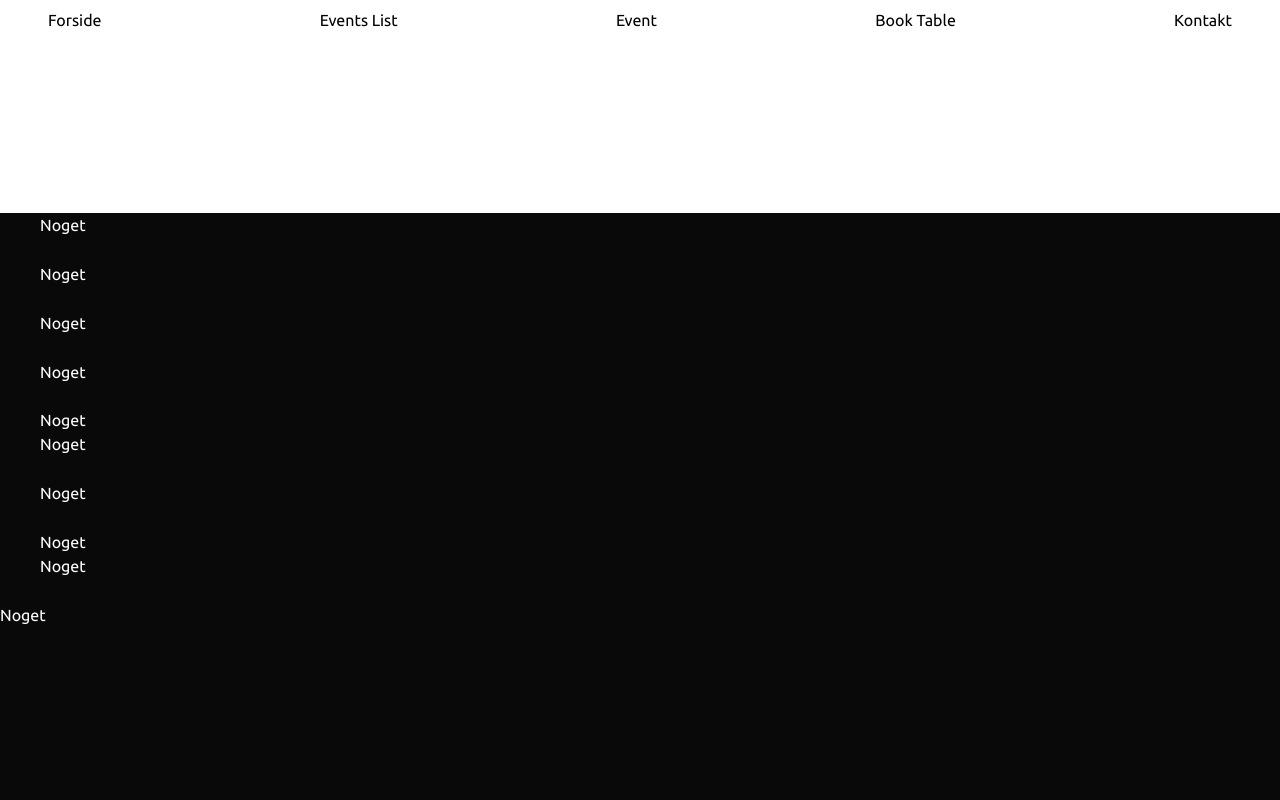
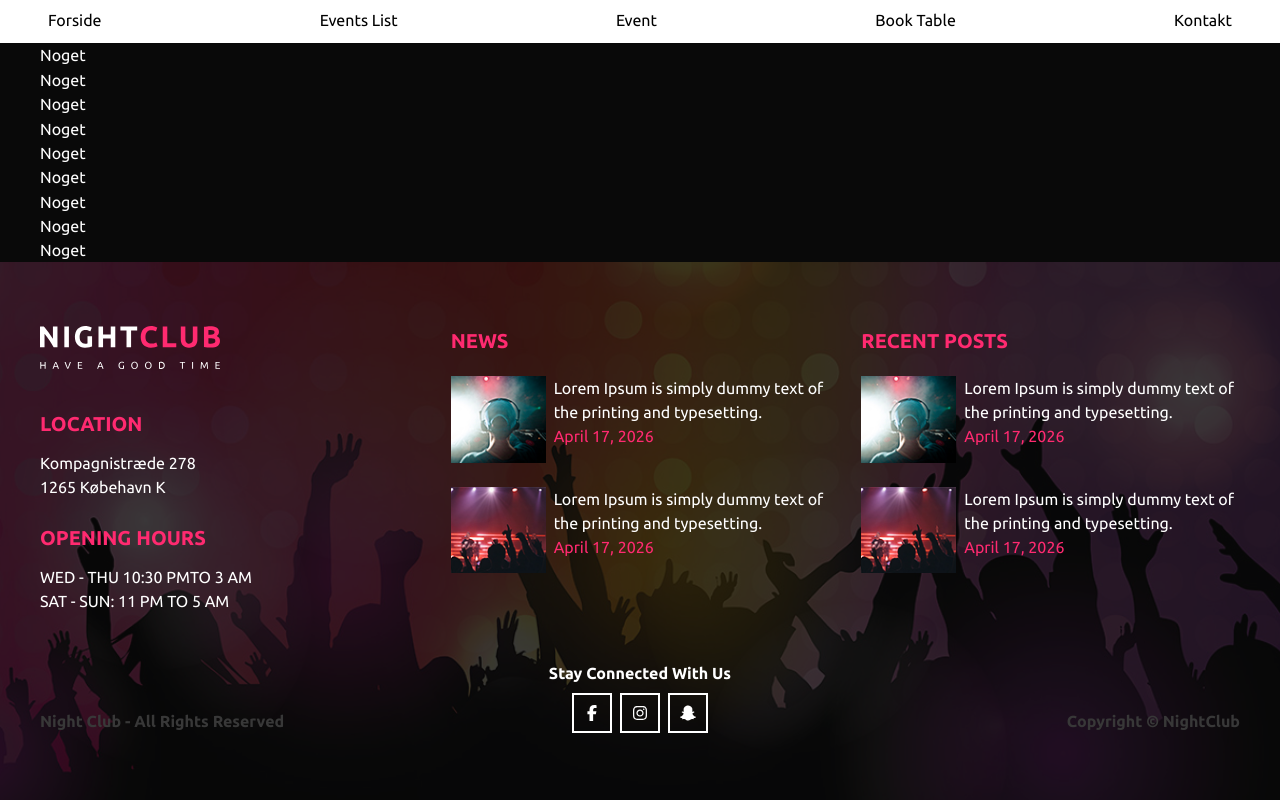
Before and after one commit to Vicky8484/night_club_eksamen, a Next.js app: page / in a window 1280 px wide. Built offline with nearby package versions, Linux system fonts and the light colour scheme.

Commit message:
footer done Victory [skip ci]

```diff
--- a/package.json
+++ b/package.json
@@ -11,6 +11,7 @@
     "next": "16.4.6",
     "react": "19.3.0",
     "react-dom": "19.3.0",
+    "react-icons": "^5.7.0",
     "zod": "^4.6.7"
   },
   "devDependencies": {
--- a/src/app/components/(alle_sider)/Footer.jsx
+++ b/src/app/components/(alle_sider)/Footer.jsx
@@ -1,5 +1,132 @@
+import Image from "next/image";
+import {FaFacebookF} from "react-icons/fa6";
+import {FaSnapchatGhost} from "react-icons/fa";
+import {FaInstagram} from "react-icons/fa6";
+
 const Footer = () => {
-  return <footer>Noget</footer>;
+  return (
+    <footer className="full-bleed relative isolate min-h-40 py-(--big-block-space)">
+      <span
+        aria-hidden="true"
+        className="full-bleed absolute inset-0 z-0 bg-[url('/assets/bg/footerbg.jpg')] bg-cover
+      bg-center
+      bg-no-repeat opacity-20"
+      />
+      <section className="flex flex-col gap-12">
+        <section className="grid relative z-10 grid-cols-1 md:grid-cols-3 gap-8">
+          <article className="flex flex-col items-center md:items-start gap-10">
+            <Image
+              src="/assets/icon/Logo_main.svg"
+              alt="Night Club"
+              width={180}
+              height={60}
+            />
+
+            <div className="flex flex-col gap-6 text-center md:text-left">
+              <div className="flex flex-col gap-3">
+                <h3>LOCATION</h3>
+                <p>
+                  Kompagnistræde 278 <br />
+                  1265 Købehavn K
+                </p>
+              </div>
+              <div className="flex flex-col gap-3">
+                <h3>OPENING HOURS</h3>
+                <p>
+                  WED - THU 10:30 PMTO 3 AM <br />
+                  SAT - SUN: 11 PM TO 5 AM
+                </p>
+              </div>
+            </div>
+          </article>
+          <article className="hidden md:flex flex-col gap-5">
+            <h3>News</h3>
+            <div className="flex flex-col gap-6">
+              <div className="flex gap-2">
+                <Image
+                  src="/assets/content-img/recent_post1.jpg"
+                  alt="Recent post 1"
+                  width={95}
+                  height={95}
+                />
+                <p>
+                  Lorem Ipsum is simply dummy text of the printing and
+                  typesetting. <br />
+                  <span className="text-(--accent1)">April 17, 2026</span>
+                </p>
+              </div>
+              <div className="flex gap-2">
+                <Image
+                  src="/assets/content-img/recent_post2.jpg"
+                  alt="Recent post 1"
+                  width={95}
+                  height={95}
+                />
+                <p>
+                  Lorem Ipsum is simply dummy text of the printing and
+                  typesetting. <br />
+                  <span className="text-(--accent1)">April 17, 2026</span>
+                </p>
+              </div>
+            </div>
+          </article>
+          <article className="hidden md:flex flex-col gap-5">
+            <h3>Recent posts</h3>
+            <div className="flex flex-col gap-6">
+              <div className="flex gap-2">
+                <Image
+                  src="/assets/content-img/recent_post1.jpg"
+                  alt="Recent post 1"
+                  width={95}
+                  height={95}
+                />
+                <p>
+                  Lorem Ipsum is simply dummy text of the printing and
+                  typesetting. <br />
+                  <span className="text-(--accent1)">April 17, 2026</span>
+                </p>
+              </div>
+              <div className="flex gap-2">
+                <Image
+                  src="/assets/content-img/recent_post2.jpg"
+                  alt="Recent post 1"
+                  width={95}
+                  height={95}
+                />
+                <p>
+                  Lorem Ipsum is simply dummy text of the printing and
+                  typesetting. <br />
+                  <span className="text-(--accent1)">April 17, 2026</span>
+                </p>
+              </div>
+            </div>
+          </article>
+        </section>
+        <section className="grid items-end relative z-10 grid-cols-1 md:grid-cols-3 gap-5 justify-items-center">
+          <p className="text-(--subtle) font-bold justify-self-center text-center md:justify-self-start md:text-left">
+            Night Club - All Rights Reserved
+          </p>
+          <div className="flex flex-col items-center justify-center gap-2 justify-self-center">
+            <p className="font-bold">Stay Connected With Us</p>
+            <div className="flex gap-2">
+              <div className="border-2 border-foreground w-10 h-10 flex items-center justify-center">
+                <FaFacebookF />
+              </div>
+              <div className="border-2 border-foreground w-10 h-10 flex items-center justify-center">
+                <FaInstagram />
+              </div>
+              <div className="border-2 border-foreground w-10 h-10 flex items-center justify-center">
+                <FaSnapchatGhost />
+              </div>
+            </div>
+          </div>
+          <p className="text-(--subtle) font-bold justify-self-center text-center md:justify-self-end md:text-right">
+            Copyright © NightClub
+          </p>
+        </section>
+      </section>
+    </footer>
+  );
 };
 
 export default Footer;
--- a/src/app/globals.css
+++ b/src/app/globals.css
@@ -56,4 +56,25 @@ main > .full-bleed {
 .title {
   font-size: var(--text-3xl);
   text-decoration: underline var(--accent1);
+  text-transform: uppercase;
 }
+
+h1 {
+  font-size: var(--text-3xl);
+  font-weight: var(--font-weight-bold);
+  text-transform: uppercase;
+}
+
+h2 {
+  font-size: var(--text-2xl);
+  color: var(--accent1);
+  font-weight: var(--font-weight-bold);
+  text-transform: uppercase;
+}
+
+h3 {
+  font-size: var(--text-xl);
+  color: var(--accent1);
+  font-weight: var(--font-weight-bold);
+  text-transform: uppercase;
+}
```
Also changed, not shown: 1 other file (tests, documents, lock files or other folders).
